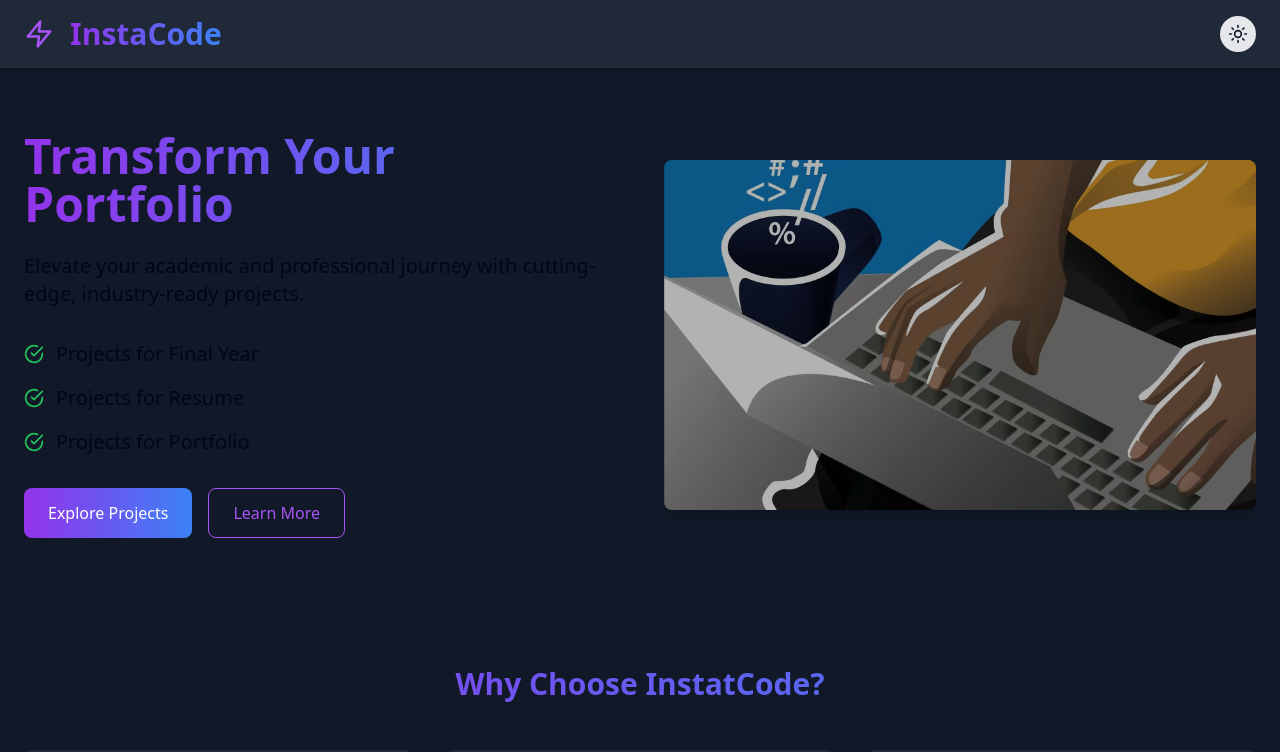
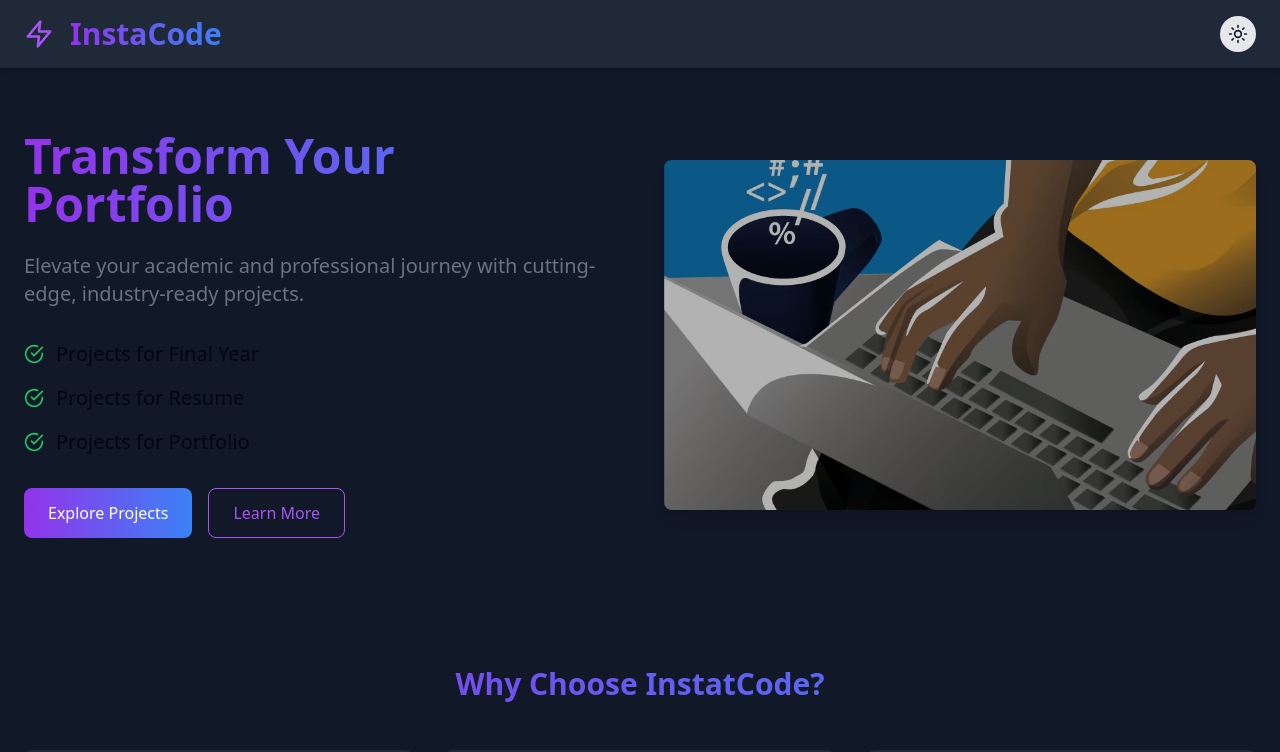
Before and after one commit to SimpleCyber/CodeStores, a React (Create React App) app: page / in a window 1280 px wide. Shown: the top 752 px of the page. Built offline with nearby package versions, Linux system fonts and the light colour scheme.

Commit message:
#fott colour

```diff
--- a/src/components/Homepage.js
+++ b/src/components/Homepage.js
@@ -92,7 +92,7 @@ const Homepage = () => {
           <h1 className="text-5xl font-bold mb-6 bg-gradient-to-r from-purple-600 to-blue-500 text-transparent bg-clip-text">
             Transform Your Portfolio
           </h1>
-          <p className="text-xl mb-8 text-slate-950 dark:text-gray-500">
+          <p className="text-xl mb-8 text-gray-500">
             Elevate your academic and professional journey with cutting-edge,
             industry-ready projects.
           </p>
```
